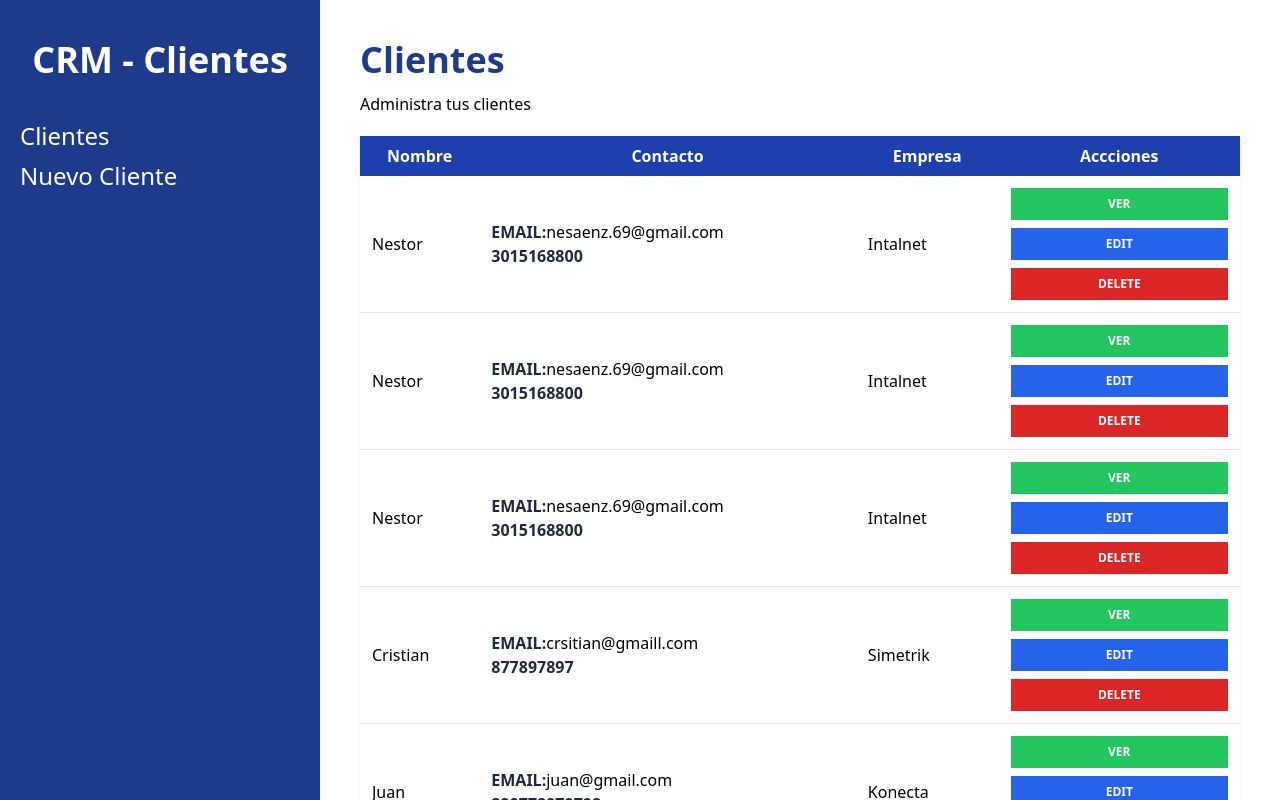
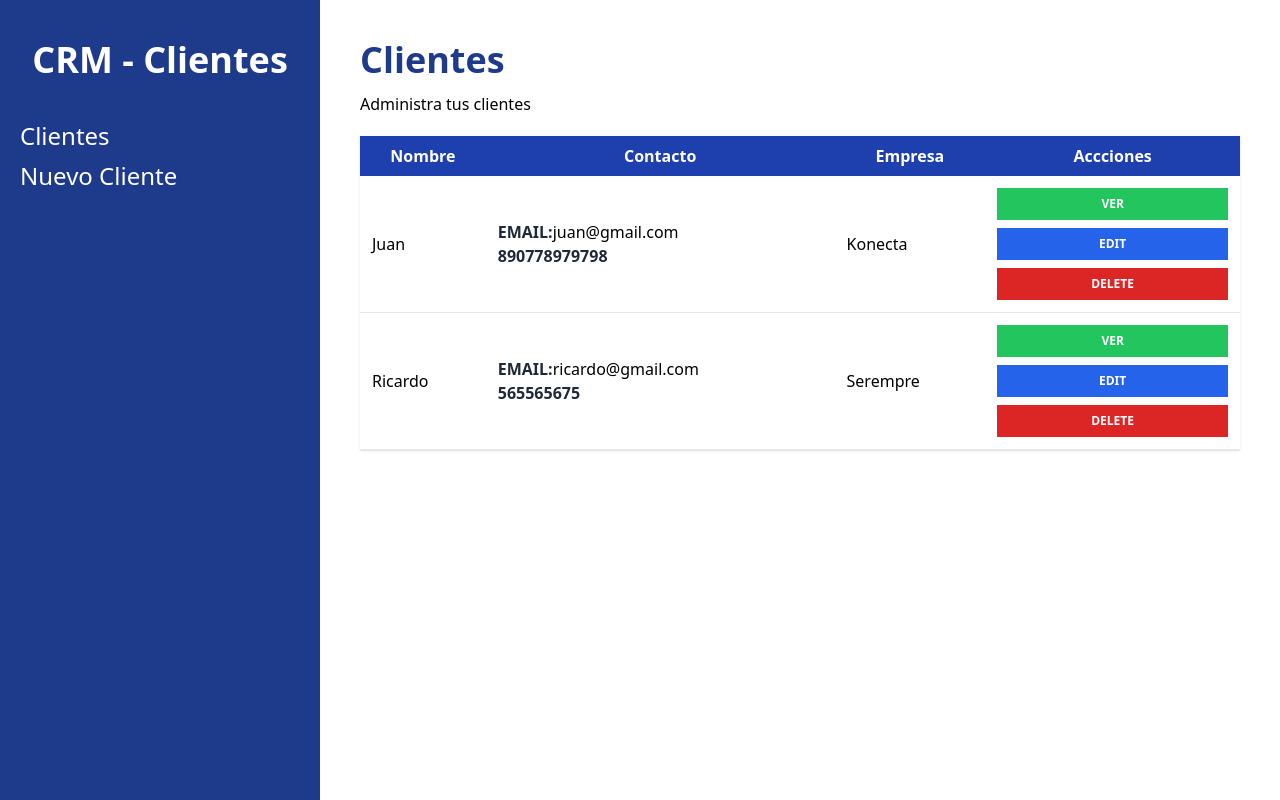
Before and after one commit to NestorSanchezS/Admistrador-de-Clientes, a React (Vite) app: page /clientes in a window 1280 px wide. Built offline with nearby package versions, Linux system fonts and the light colour scheme; data requests are answered from the project's data file.

Commit message:
add updateClient and DeleteClient

```diff
--- a/db.json
+++ b/db.json
@@ -1,37 +1,5 @@
 {
   "clientes": [
-    {
-      "name": "Nestor",
-      "empresa": "Intalnet",
-      "email": "nesaenz.69@gmail.com",
-      "telefono": "3015168800",
-      "notas": "Necesito ser Desarrollador",
-      "id": 1
-    },
-    {
-      "name": "Nestor",
-      "empresa": "Intalnet",
-      "email": "nesaenz.69@gmail.com",
-      "telefono": "3015168800",
-      "notas": "Necesito ser desarrollador",
-      "id": 2
-    },
-    {
-      "name": "Nestor",
-      "empresa": "Intalnet",
-      "email": "nesaenz.69@gmail.com",
-      "telefono": "3015168800",
-      "notas": "Necesito ser desarrollador",
-      "id": 3
-    },
-    {
-      "name": "Cristian",
-      "empresa": "Simetrik",
-      "email": "crsitian@gmaill.com",
-      "telefono": "877897897",
-      "notas": "Lo que sea mi paisano",
-      "id": 4
-    },
     {
       "name": "Juan",
       "empresa": "Konecta",
@@ -47,14 +15,6 @@
       "telefono": "565565675",
       "notas": "Lo que sea mi pasaino x3",
       "id": 6
-    },
-    {
-      "name": "Danilo",
-      "empresa": "QVision",
-      "email": "danilo@gmail.com",
-      "telefono": "56756756",
-      "notas": "vc cxcxcvxvc",
-      "id": 7
     }
   ]
 }
--- a/src/components/Client.jsx
+++ b/src/components/Client.jsx
@@ -1,7 +1,7 @@
 import React from "react";
 import { useNavigate } from "react-router-dom";
 
-export const Client = ({ client }) => {
+export const Client = ({ client, handleDelete }) => {
   const { name, empresa, email, telefono, notas, id } = client;
 
   const navigate = useNavigate();
@@ -37,6 +37,7 @@ export const Client = ({ client }) => {
           Edit
         </button>
         <button
+          onClick={() => handleDelete(id)}
           type="button"
           className="bg-red-600 hover:bg-red-700 w-full text-white p-2 uppercase font-bold text-xs mt-2 borde
         "
--- a/src/components/Formulario.jsx
+++ b/src/components/Formulario.jsx
@@ -1,12 +1,13 @@
 import React from "react";
 import { Formik, Field, Form } from "formik";
-import { useNavigate } from "react-router-dom";
+import { useNavigate, useParams } from "react-router-dom";
 import * as Yup from "yup";
 import { Alerts } from "./Alerts";
 import { Spinner } from "./Spinner";
 
 export const Formulario = ({ editClient, isLoading }) => {
   const navigate = useNavigate();
+  const { id } = useParams();
 
   const nuevoCliemteSchema = Yup.object().shape({
     name: Yup.string()
@@ -25,6 +26,20 @@ export const Formulario = ({ editClient, isLoading }) => {
 
   const handleSubmit = async (valores) => {
     try {
+      if (Object.keys(editClient).length > 0) {
+        //Editando un registro
+        const urlUpdate = `http://localhost:4000/clientes/${id}`;
+        const responseUpdate = await fetch(urlUpdate, {
+          method: "PUT",
+          body: JSON.stringify(valores),
+          headers: {
+            "Content-Type": "application/json",
+          },
+        });
+        await responseUpdate.json();
+        navigate("/clientes");
+      } else {
+        //Nuevo registro
         const url = "http://localhost:4000/clientes";
         const respuesta = await fetch(url, {
           method: "POST",
@@ -33,10 +48,9 @@ export const Formulario = ({ editClient, isLoading }) => {
             "Content-Type": "application/json",
           },
         });
-      console.log(respuesta);
-      const resultado = await respuesta.json;
-      console.log(resultado);
+        await respuesta.json;
         navigate("/clientes");
+      }
     } catch (error) {
       console.log(error);
     }
@@ -47,7 +61,7 @@ export const Formulario = ({ editClient, isLoading }) => {
   ) : (
     <div className="bg-white mt-10 px-5 py-10 rounded-md shadow md:w-3/4 mx-auto">
       <h1 className="text-gray-600 font-bold text-xl uppercase text-center  ">
-        {editClient ? <p>Editar Cliente</p> : <p>Agregar Cliente</p>}
+        {editClient.name ? <p>Editar Cliente</p> : <p>Agregar Cliente</p>}
       </h1>
       <Formik
         initialValues={{
@@ -146,7 +160,7 @@ export const Formulario = ({ editClient, isLoading }) => {
               </div>
               <input
                 type="submit"
-                value={editClient ? "Editar Cliente" : "Agregar Cliente"}
+                value={editClient.name ? "Editar Cliente" : "Agregar Cliente"}
                 className="mt-5 w-full bg-blue-800 text-white uppercase font-bold text-lg"
               />
             </Form>
--- a/src/pages/EditarCliente.jsx
+++ b/src/pages/EditarCliente.jsx
@@ -30,7 +30,11 @@ export const EditarCliente = () => {
       <p className="mt-3">
         Utiliza este formulario para editar datos de un cliente
       </p>
-      <Formulario editClient={editClient} isLoading={isLoading} />
+      {Object.keys(editClient).length > 0 ? (
+        <Formulario editClient={editClient} isLoading={isLoading} />
+      ) : (
+        <p>No hay resultados</p>
+      )}
     </>
   );
 };
--- a/src/pages/Inicio.jsx
+++ b/src/pages/Inicio.jsx
@@ -17,6 +17,21 @@ export const Inicio = () => {
     getClientsAPI();
   }, []);
 
+  const handleDelete = async (id) => {
+    console.log("Eliminando", id);
+    try {
+      const url = `http://localhost:4000/clientes/${id}`;
+      const response = await fetch(url, {
+        method: "DELETE",
+      });
+      await response.json();
+      const arrayClient = listClients.filter((client) => client.id !== id);
+      setListClients(arrayClient)
+    } catch (error) {
+      console.log(error);
+    }
+  };
+
   return (
     <>
       <h1 className="font-black text-4xl text-blue-900">Clientes</h1>
@@ -33,7 +48,11 @@ export const Inicio = () => {
         </thead>
         <tbody>
           {listClients.map((client) => (
-            <Client key={client.id} client={client} />
+            <Client
+              key={client.id}
+              client={client}
+              handleDelete={handleDelete}
+            />
           ))}
         </tbody>
       </table>
```
Lines whose indentation alone changed are shown as unchanged.
